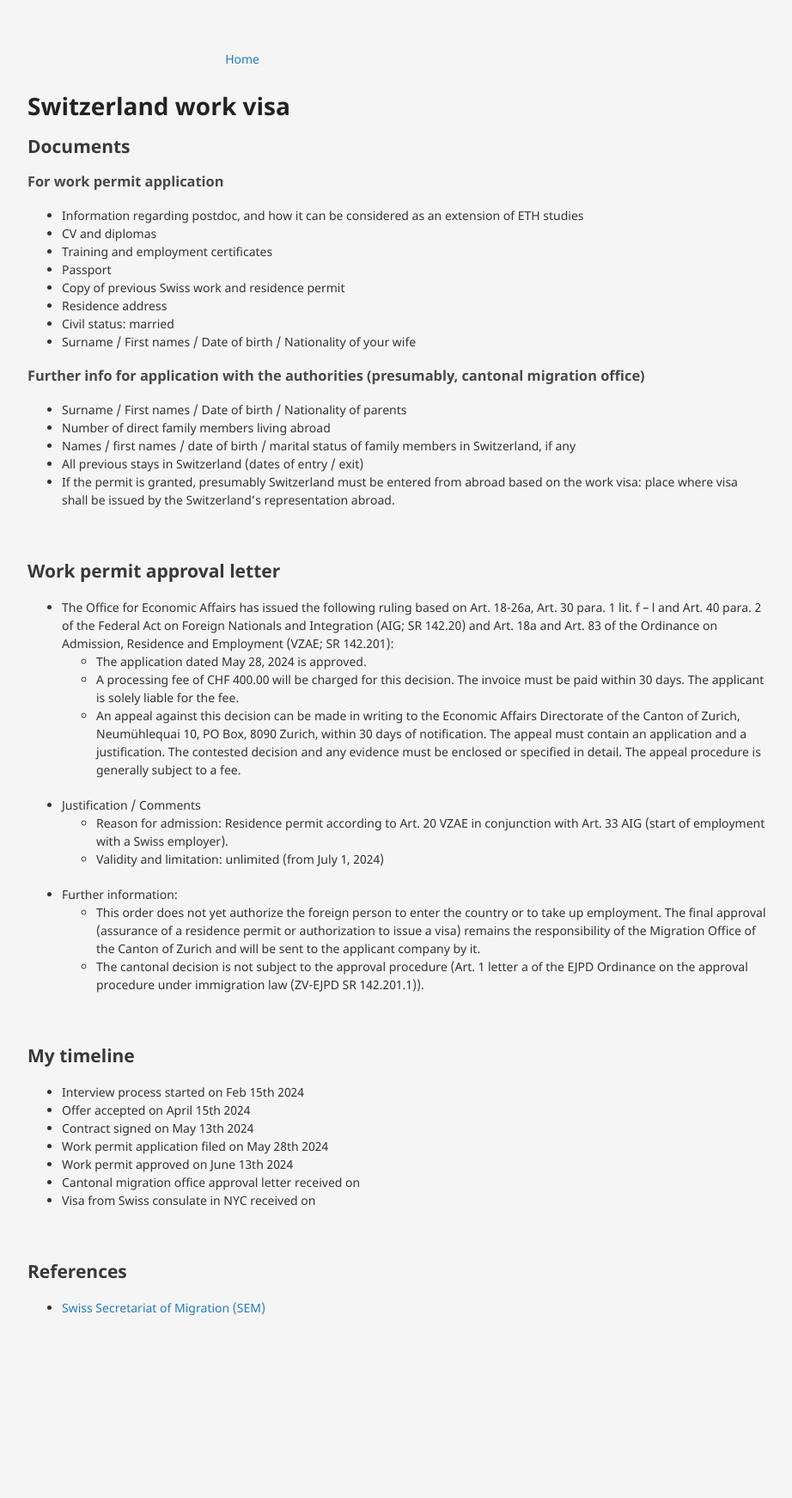
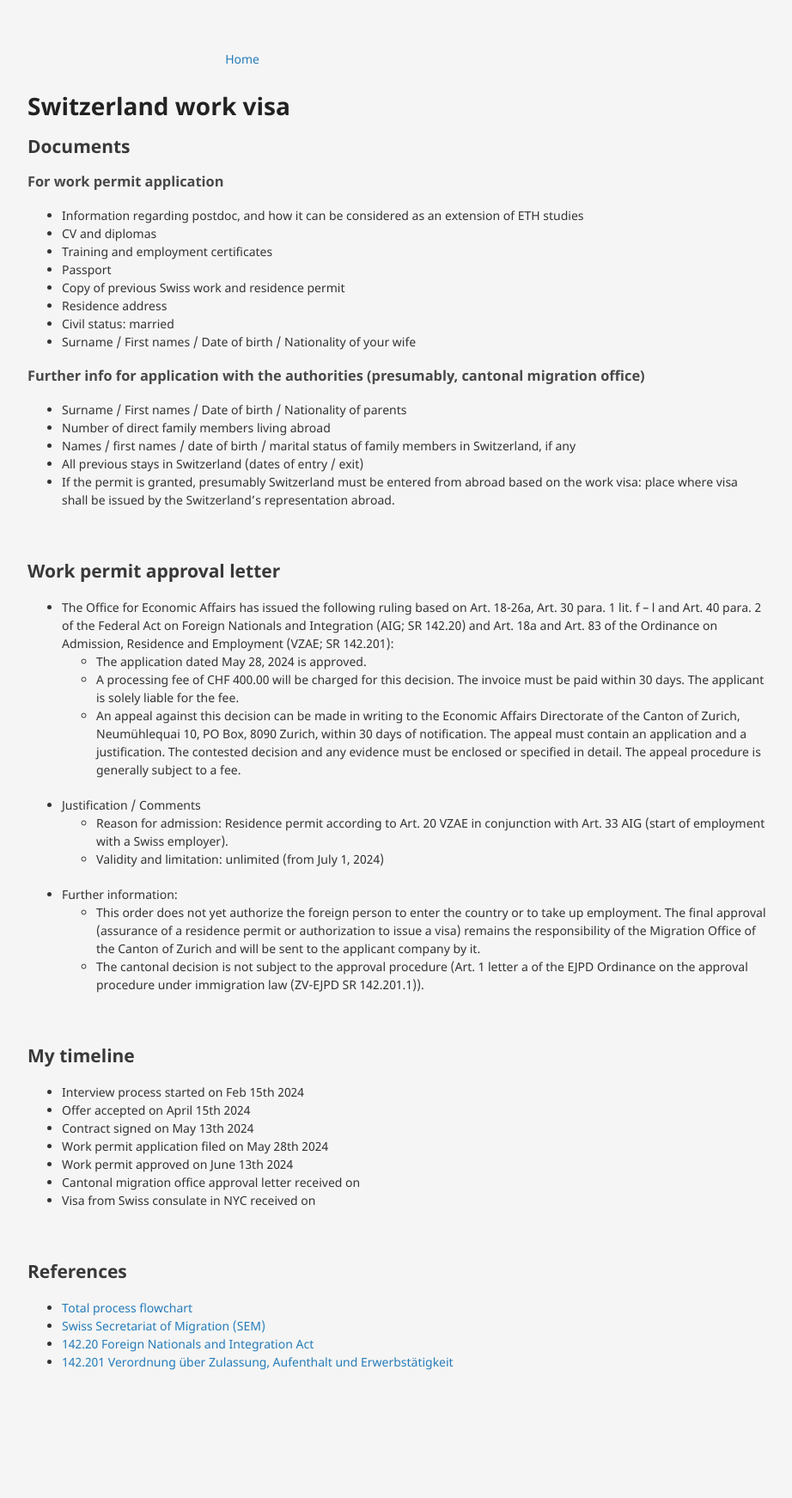
Before and after one commit to neeravkarani/personal, a Jekyll site: the page built from _posts/visa/2024-06-20-switzerland-work-visa.md, in a window 1280 px wide. Shown: the whole page at 86% size, without its empty margins (178-1100 px from the left). Built offline with Jekyll 4.4.1, drawn with Linux system fonts in a browser that asks for light colours; before the commit the page ends 1680 px from its top, so only the background shows below that.

Commit message:
added further links

```diff
--- a/_posts/visa/2024-06-20-switzerland-work-visa.md
+++ b/_posts/visa/2024-06-20-switzerland-work-visa.md
@@ -53,4 +53,7 @@ title: "Switzerland work visa"
 <br>
 
 ## References
+ - [Total process flowchart](https://www.sem.admin.ch/sem/en/home/themen/arbeit/nicht-eu_efta-angehoerige/verfahrensablauf/_jcr_content/par/enhancedmulticolumn/items/0/column/image/image.imagespooler.jpg/1608625059552/1024.2000/verfahrensablauf-ueber4mte-e.png)
  - [Swiss Secretariat of Migration (SEM)](https://www.sem.admin.ch/sem/en/home/themen/arbeit/nicht-eu_efta-angehoerige/verfahrensablauf.html)
+ - [142.20 Foreign Nationals and Integration Act](https://www.fedlex.admin.ch/eli/cc/2007/758/en)
+ - [142.201 Verordnung über Zulassung, Aufenthalt und Erwerbstätigkeit](https://www.fedlex.admin.ch/eli/cc/2007/759/de)
```
